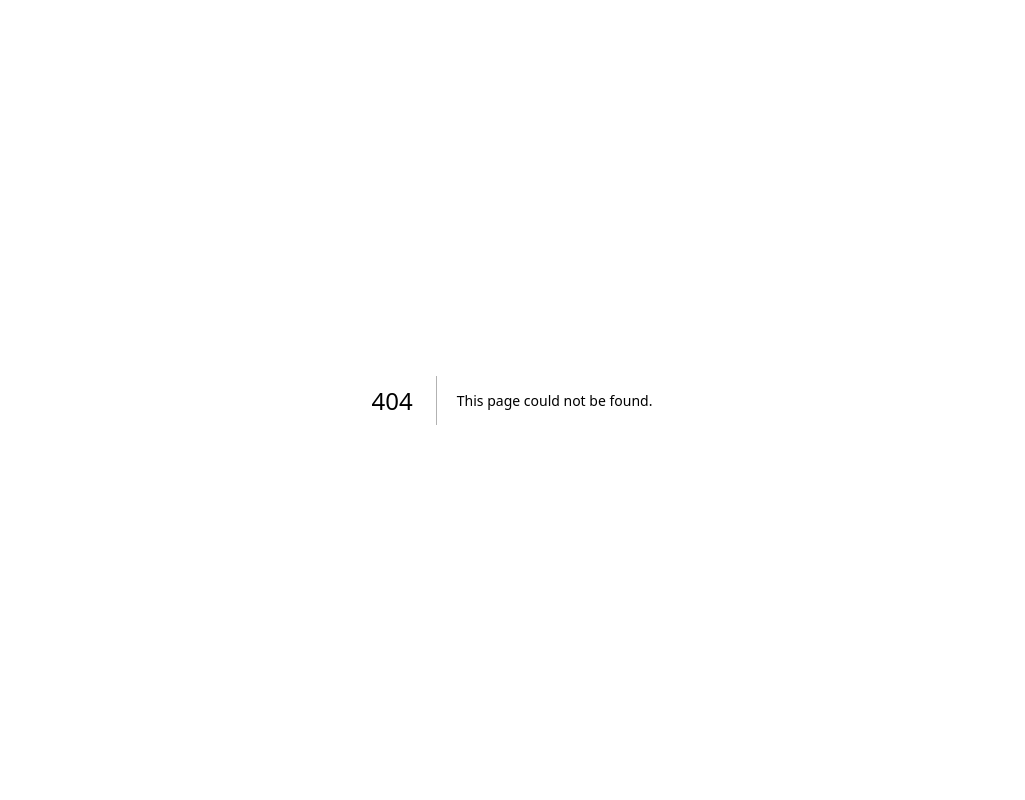
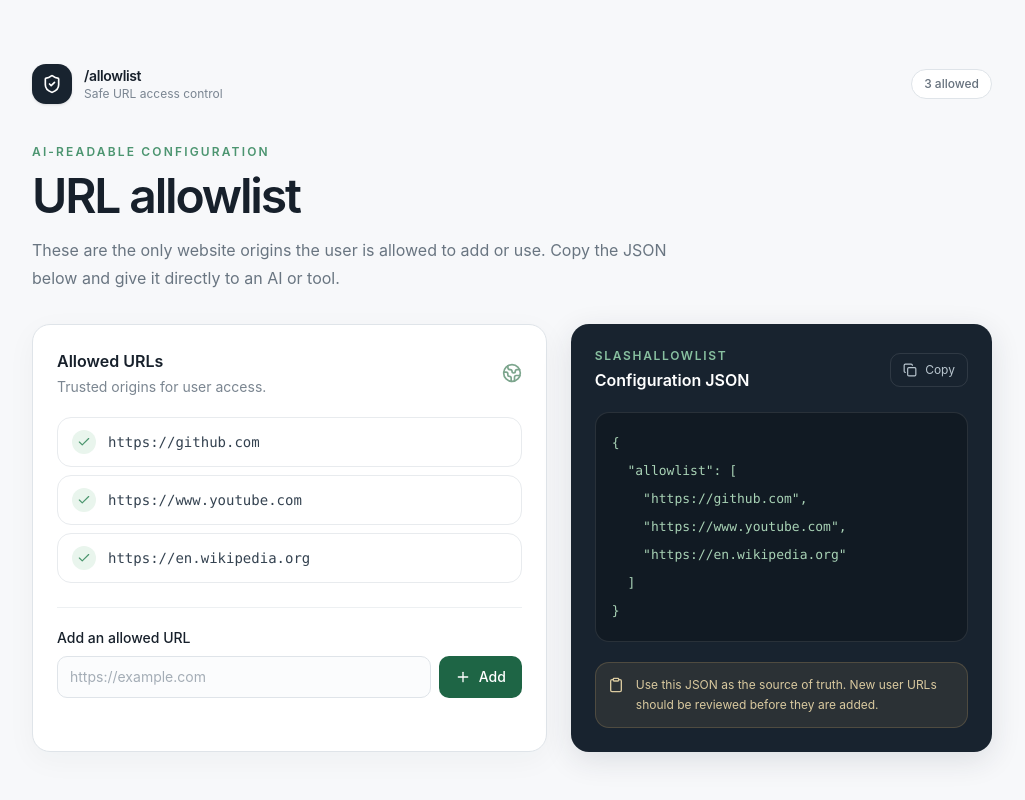
Before and after one commit to Amailfor/larkspur, a Next.js app: page /slashallowlist in a window 1280 px wide. Before the commit this address had no page. Shown: the top 800 px of the page, without its empty margins (128-1153 px from the left). Built offline with nearby package versions, Linux system fonts and the light colour scheme.

Commit message:
feat: add URL allowlist management page with add, remove, and copy features

```diff
--- /dev/null
+++ b/app/slashallowlist/page.tsx
@@ -0,0 +1,74 @@
+'use client'
+
+import { FormEvent, useState } from 'react'
+import { Check, Clipboard, Copy, Globe2, Plus, ShieldCheck, Trash2 } from 'lucide-react'
+
+const initialUrls = ['https://github.com', 'https://www.youtube.com', 'https://en.wikipedia.org']
+
+export default function SlashAllowlistPage() {
+  const [urls, setUrls] = useState(initialUrls)
+  const [url, setUrl] = useState('')
+  const [error, setError] = useState('')
+  const [copied, setCopied] = useState(false)
+
+  const json = JSON.stringify({ allowlist: urls }, null, 2)
+
+  function addUrl(event: FormEvent<HTMLFormElement>) {
+    event.preventDefault()
+    const value = url.trim()
+    if (!value) return
+
+    try {
+      const parsed = new URL(value)
+      if (!['http:', 'https:'].includes(parsed.protocol)) throw new Error()
+      const normalized = `${parsed.protocol}//${parsed.host}`
+      if (urls.includes(normalized)) {
+        setError('That URL is already on the allowlist.')
+        return
+      }
+      setUrls((current) => [...current, normalized])
+      setUrl('')
+      setError('')
+    } catch {
+      setError('Enter a valid http:// or https:// URL.')
+    }
+  }
+
+  async function copyJson() {
+    await navigator.clipboard?.writeText(json)
+    setCopied(true)
+    window.setTimeout(() => setCopied(false), 1600)
+  }
+
+  return (
+    <main className="min-h-screen bg-[#f7f8fa] text-[#17202b]">
+      <div className="mx-auto max-w-5xl px-5 py-10 sm:px-8 lg:py-16">
+        <header className="mb-10 flex items-center justify-between">
+          <div className="flex items-center gap-3">
+            <span className="flex size-10 items-center justify-center rounded-xl bg-[#18232f] text-white shadow-sm"><ShieldCheck className="size-5" /></span>
+            <div><p className="text-sm font-semibold tracking-tight">/allowlist</p><p className="text-xs text-[#7a8591]">Safe URL access control</p></div>
+          </div>
+          <span className="rounded-full border border-[#dfe4e9] bg-white px-3 py-1.5 text-xs font-medium text-[#66717d]">{urls.length} allowed</span>
+        </header>
+
+        <section className="mb-8 max-w-2xl">
+          <p className="mb-3 text-xs font-semibold uppercase tracking-[0.18em] text-[#4c9570]">AI-readable configuration</p>
+          <h1 className="text-4xl font-semibold tracking-[-0.045em] sm:text-5xl">URL allowlist</h1>
+          <p className="mt-4 text-base leading-7 text-[#697581]">These are the only website origins the user is allowed to add or use. Copy the JSON below and give it directly to an AI or tool.</p>
+        </section>
+
+        <div className="grid gap-6 lg:grid-cols-[1.1fr_0.9fr]">
+          <section className="rounded-2xl border border-[#dfe4e9] bg-white p-5 shadow-[0_8px_30px_rgba(29,43,56,0.04)] sm:p-6">
+            <div className="mb-5 flex items-center justify-between gap-4"><div><h2 className="font-semibold">Allowed URLs</h2><p className="mt-1 text-sm text-[#7b8691]">Trusted origins for user access.</p></div><Globe2 className="size-5 text-[#7ca58d]" /></div>
+            <div className="space-y-2">{urls.map((site) => <div key={site} className="flex items-center gap-3 rounded-xl border border-[#e8ebee] px-3.5 py-3"><span className="flex size-6 shrink-0 items-center justify-center rounded-full bg-[#e9f5ed] text-[#4a956d]"><Check className="size-3.5" /></span><code className="min-w-0 truncate text-sm text-[#344250]">{site}</code>{!initialUrls.includes(site) && <button onClick={() => setUrls((current) => current.filter((item) => item !== site))} className="ml-auto rounded-md p-1.5 text-[#9aa3ad] hover:bg-[#fff1f0] hover:text-[#bd5b55]" aria-label={`Remove ${site}`}><Trash2 className="size-4" /></button>}</div>)}</div>
+            <form onSubmit={addUrl} className="mt-6 border-t border-[#edf0f2] pt-5"><label htmlFor="new-url" className="mb-2 block text-sm font-medium">Add an allowed URL</label><div className="flex gap-2"><input id="new-url" value={url} onChange={(event) => setUrl(event.target.value)} placeholder="https://example.com" className="min-w-0 flex-1 rounded-lg border border-[#dfe4e9] bg-[#fbfcfd] px-3 py-2.5 text-sm outline-none ring-[#80b797] placeholder:text-[#a4adb6] focus:ring-2" /><button type="submit" className="inline-flex items-center gap-2 rounded-lg bg-[#1e6545] px-4 py-2.5 text-sm font-medium text-white transition hover:bg-[#164d35]"><Plus className="size-4" /> Add</button></div>{error && <p className="mt-2 text-xs text-[#bd5b55]">{error}</p>}</form>
+          </section>
+
+          <section className="rounded-2xl bg-[#18232f] p-5 text-[#dce5eb] shadow-[0_8px_30px_rgba(29,43,56,0.12)] sm:p-6"><div className="mb-5 flex items-center justify-between"><div><p className="text-xs font-semibold uppercase tracking-[0.14em] text-[#88c0a0]">slashallowlist</p><h2 className="mt-1 font-semibold text-white">Configuration JSON</h2></div><button onClick={copyJson} className="inline-flex items-center gap-2 rounded-lg border border-white/10 px-3 py-2 text-xs text-[#b9c6cf] hover:bg-white/10 hover:text-white" aria-label="Copy JSON"><Copy className="size-3.5" />{copied ? 'Copied' : 'Copy'}</button></div><pre className="overflow-x-auto rounded-xl border border-white/10 bg-[#111a23] p-4 font-mono text-[13px] leading-7"><code><span className="text-[#a8d2b5]">{json}</span></code></pre><div className="mt-5 flex gap-3 rounded-xl border border-[#d9b46d]/20 bg-[#d9b46d]/10 p-3 text-xs leading-5 text-[#d9c99f]"><Clipboard className="mt-0.5 size-4 shrink-0" /><p>Use this JSON as the source of truth. New user URLs should be reviewed before they are added.</p></div></section>
+        </div>
+      </div>
+    </main>
+  )
+}
+
+void Clipboard
```
